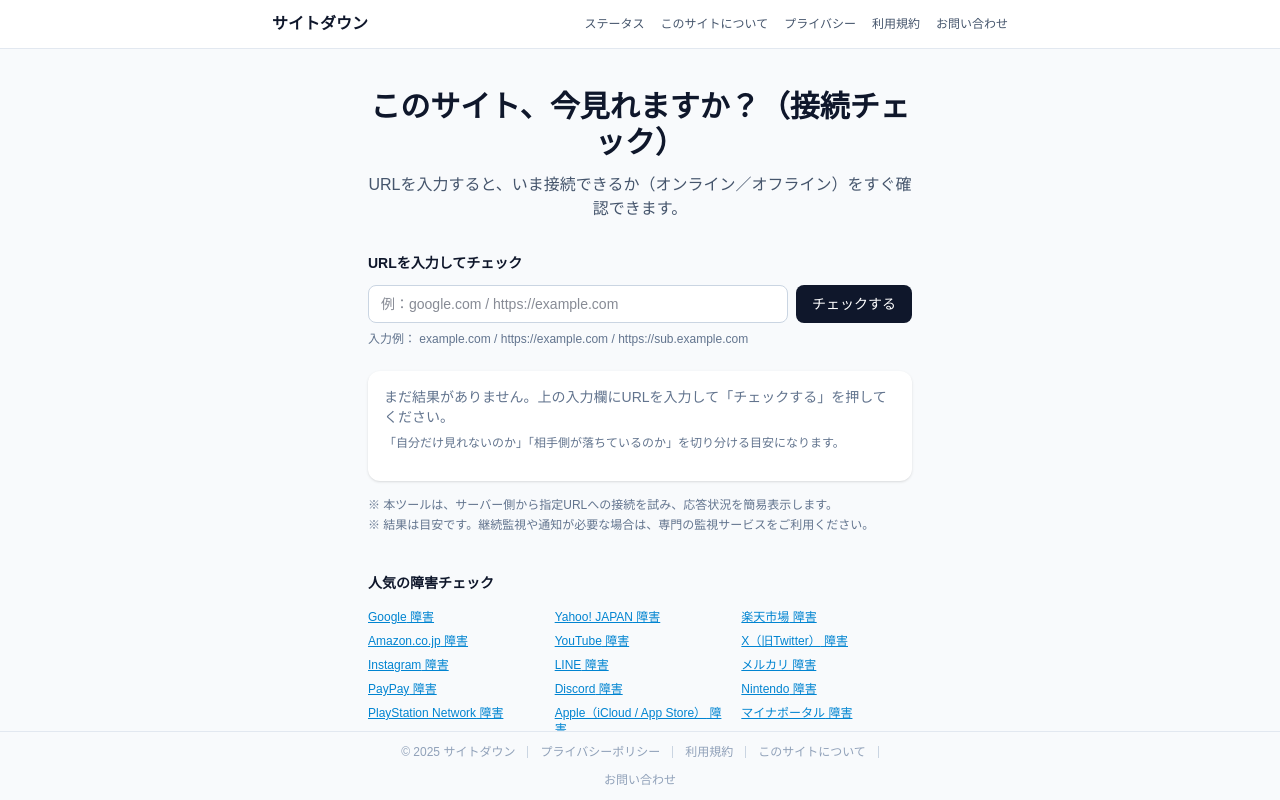
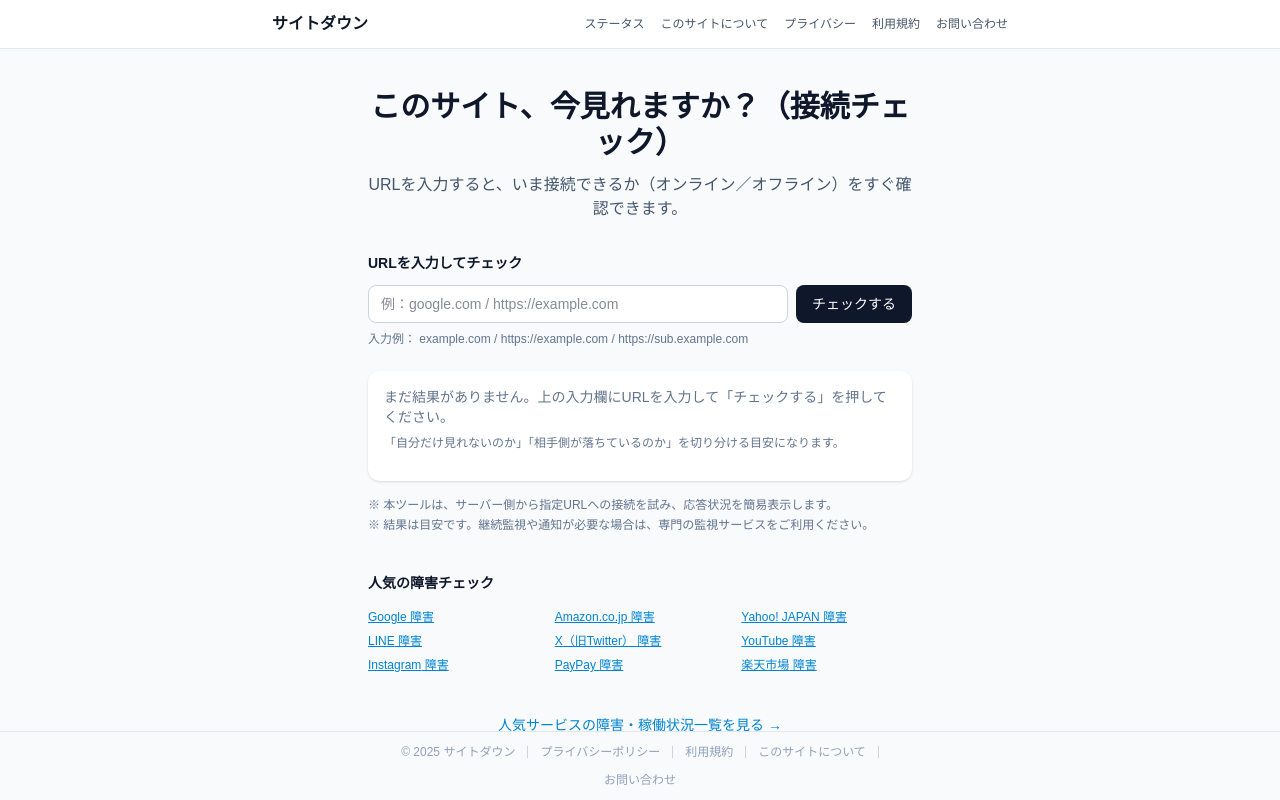
Before and after one commit to rwhonyaku/saitodaun, a Next.js app: page / in a window 1280 px wide. Shown: the top 800 px of the page. Built offline with nearby package versions, Linux system fonts and the light colour scheme.

Commit message:
Update homepage popular status list

```diff
--- a/components/HomeClient.tsx
+++ b/components/HomeClient.tsx
@@ -1,11 +1,10 @@
 "use client";
 
-import React, { useState } from "react";
+import React, { useMemo, useState } from "react";
 import Link from "next/link";
 import { AdSenseBlock } from "@/components/AdSenseBlock";
 import { SITE } from "@/lib/siteMeta";
 import { STATUS_SITES } from "@/lib/statusSites";
-
 
 type CheckResult = {
   online: boolean;
@@ -20,6 +19,25 @@ export default function HomeClient() {
   const [url, setUrl] = useState("");
   const [result, setResult] = useState<CheckResult | null>(null);
   const [loading, setLoading] = useState(false);
+
+  // Curated, stable "top" list for homepage (AdSense + UX)
+  // Only shows these IDs if they exist in STATUS_SITES.
+  const topSites = useMemo(() => {
+    const TOP_IDS = [
+      "google",
+      "amazon-jp",
+      "yahoo-japan",
+      "line",
+      "twitter",
+      "youtube",
+      "instagram",
+      "paypay",
+      "rakuten",
+    ] as const;
+
+    const map = new Map(STATUS_SITES.map((s) => [s.id, s]));
+    return TOP_IDS.map((id) => map.get(id)).filter(Boolean);
+  }, []);
 
   const handleCheck = async () => {
     const raw = url.trim();
@@ -166,7 +184,9 @@ export default function HomeClient() {
 
           <div className="mt-4 text-xs text-slate-500 space-y-1">
             <p>※ 本ツールは、サーバー側から指定URLへの接続を試み、応答状況を簡易表示します。</p>
-            <p>※ 結果は目安です。継続監視や通知が必要な場合は、専門の監視サービスをご利用ください。</p>
+            <p>
+              ※ 結果は目安です。継続監視や通知が必要な場合は、専門の監視サービスをご利用ください。
+            </p>
           </div>
         </section>
 
@@ -180,15 +200,14 @@ export default function HomeClient() {
           </h2>
 
           <ul className="grid grid-cols-2 gap-x-4 gap-y-2 text-xs sm:grid-cols-3">
-            {STATUS_SITES.slice(0, 18).map((s) => (
-              <li key={s.id}>
-                <Link href={`/status/${s.id}`} className="text-sky-600 underline">
-                  {s.name} 障害
+            {topSites.map((s) => (
+              <li key={s!.id}>
+                <Link href={`/status/${s!.id}`} className="text-sky-600 underline">
+                  {s!.name} 障害
                 </Link>
               </li>
             ))}
           </ul>
-
         </section>
 
         <div className="mt-10 text-center">
```
